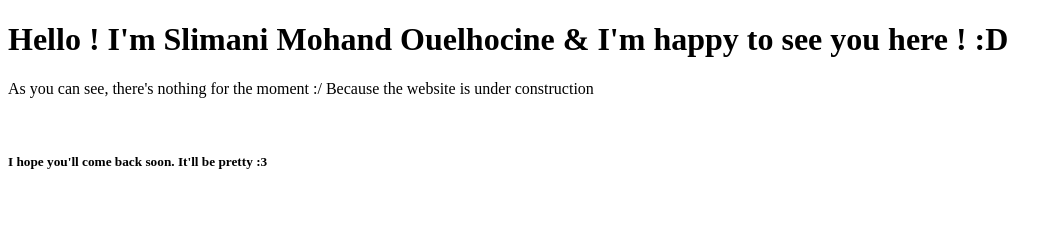
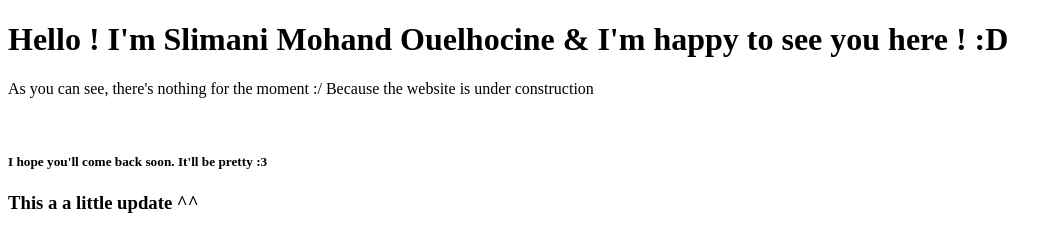
Before and after one commit to Askeladd-sensei/hxcine, a plain HTML site: page index.html in a window 1280 px wide. Shown: the whole page, without its empty margins (0-1062 px from the left). Drawn offline with Linux system fonts and the light colour scheme.

Commit message:
Update index.html

```diff
--- a/index.html
+++ b/index.html
@@ -12,7 +12,7 @@
         <br>
         <h5>I hope you'll come back soon. It'll be pretty :3</h5>
     </div>
-
+    <h3> This a a little update ^^</h3>
 
 
 </body>
```
